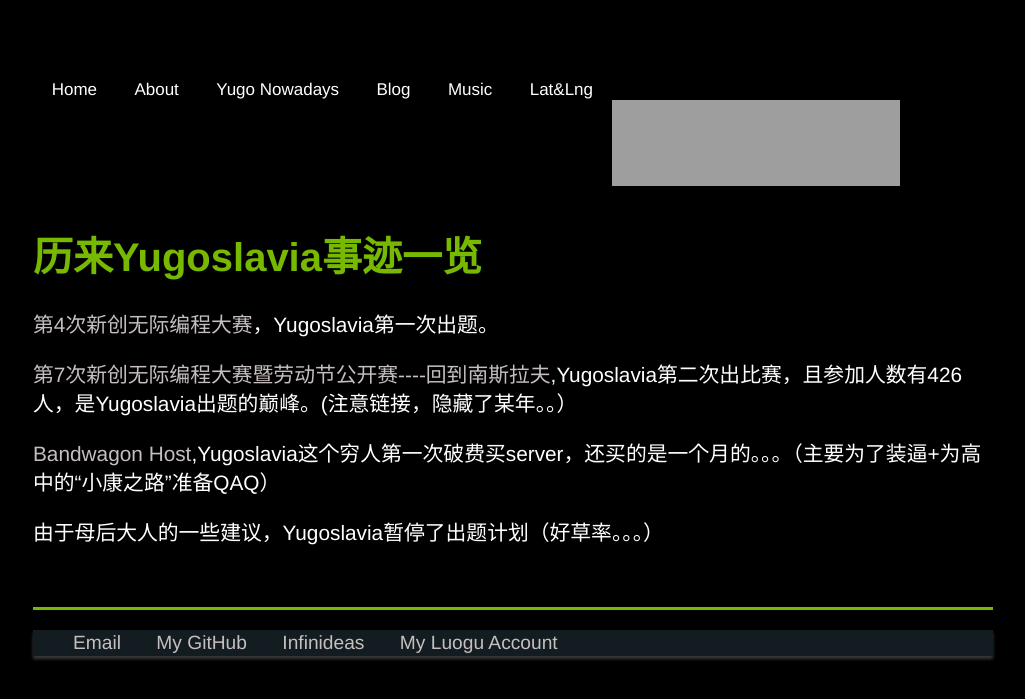
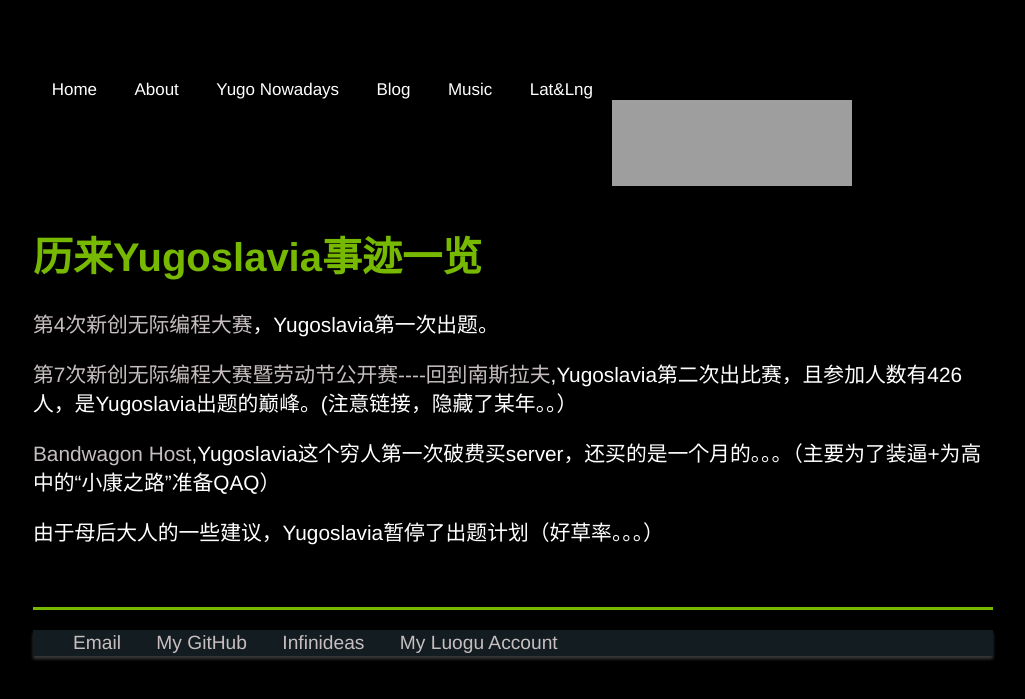
Before and after one commit to Jugoslawien/jugoslawien.github.io, a Jekyll site: the page built from cv/index.html, in a window 1280 px wide. Shown: the top 699 px of the page, without its empty margins (127-1152 px from the left). Built offline with Jekyll 4.4.1, drawn with Linux system fonts in a browser that asks for light colours; grey boxes are pictures that could not be loaded.

Commit message:
Update default.html

```diff
--- a/_layouts/default.html
+++ b/_layouts/default.html
@@ -21,7 +21,7 @@
 <li><a href="/music" class="button">Music</a></li>
  <li><a href="/locate" class="button">Lat&Lng</a></li>
   <li2>
-  			<iframe frameborder="no" border="0" marginwidth="0" marginheight="0" width=30% height=86 src="//music.163.com/outchain/player?type=2&id=29005718&auto=0&height=66"></iframe>
+  			<iframe frameborder="no" border="0" marginwidth="0" marginheight="0" width=25% height=86 src="//music.163.com/outchain/player?type=2&id=29005718&auto=0&height=66"></iframe>
   </li2>
     </div>
 </ul>
```
